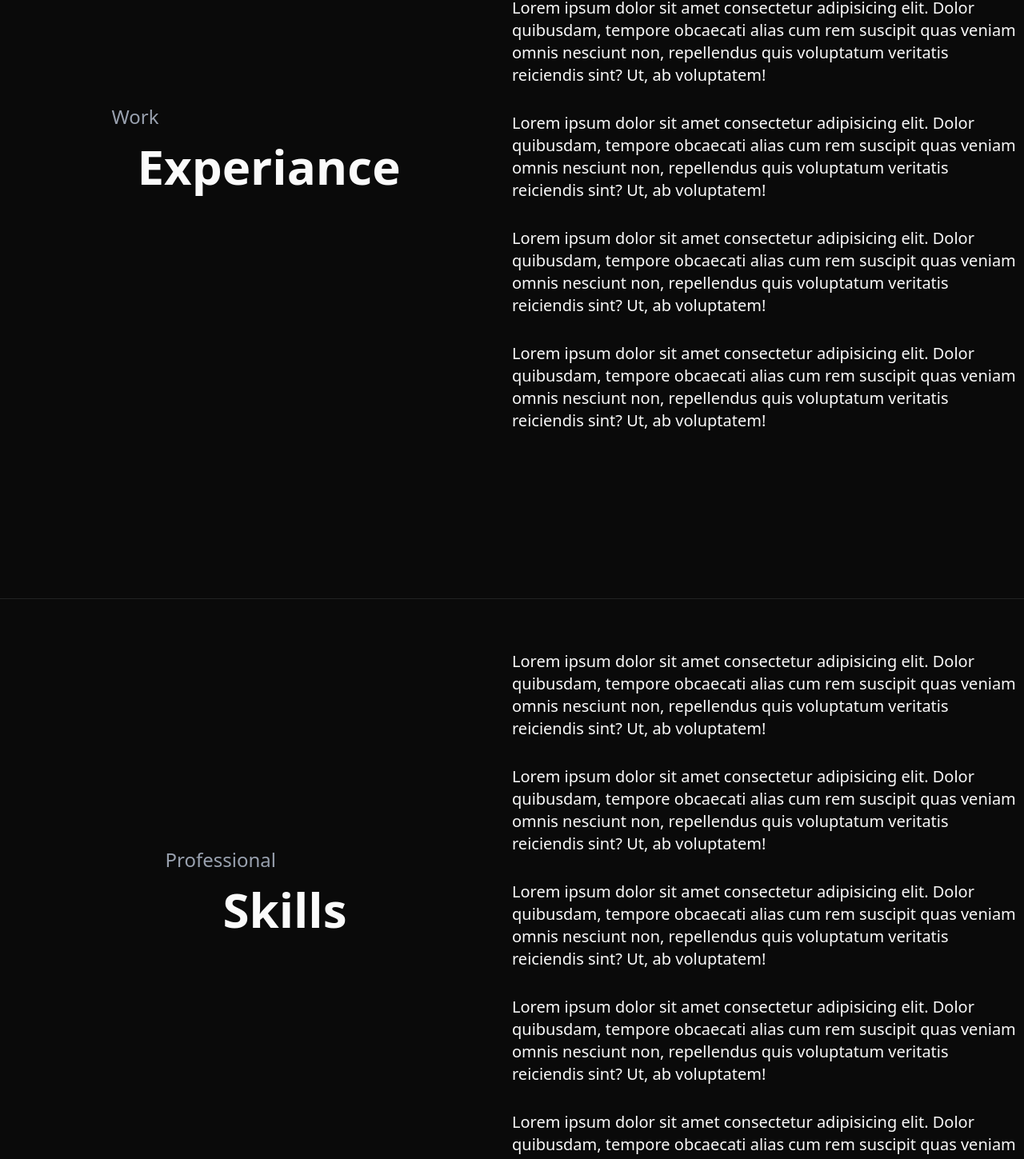
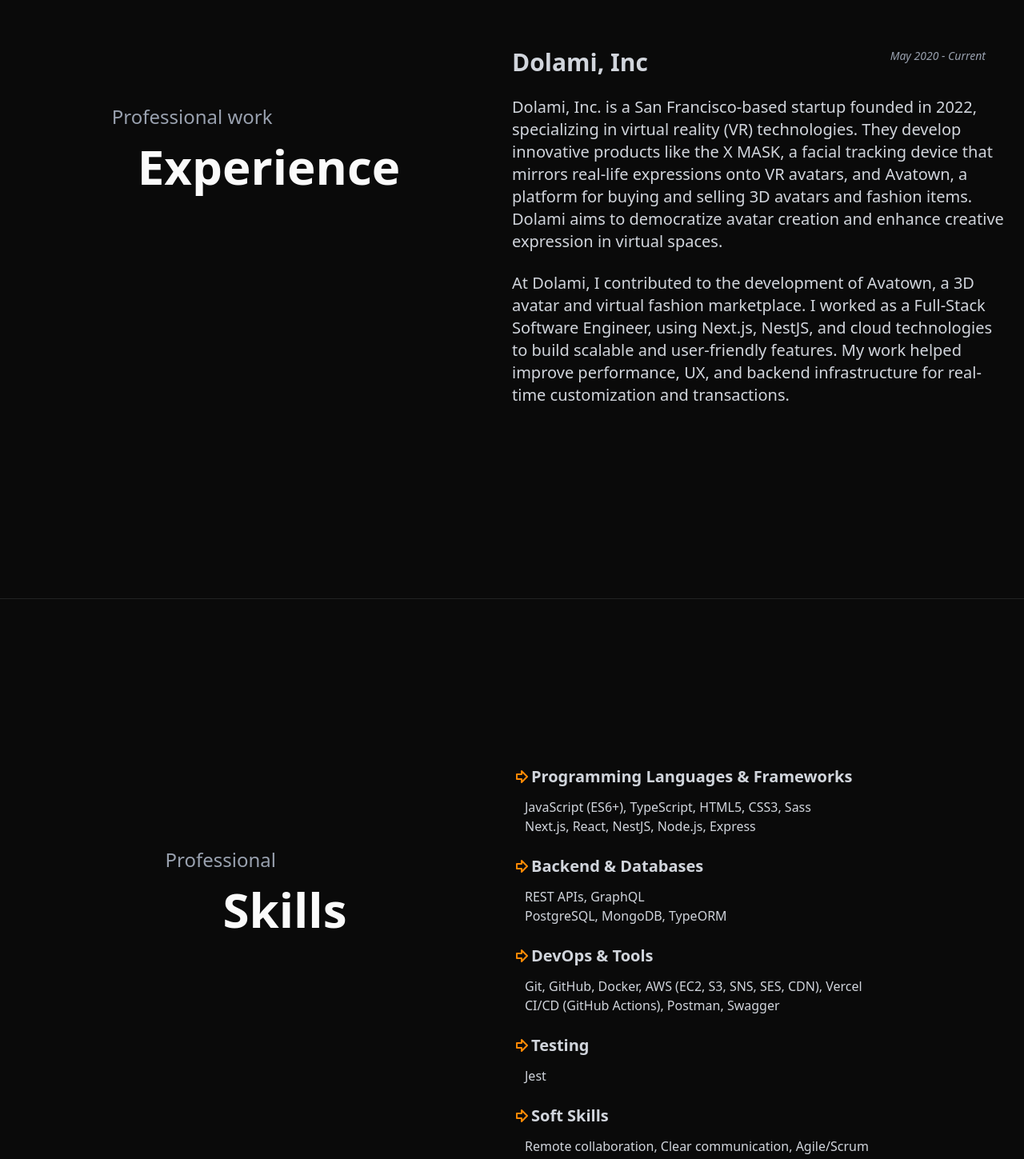
Before and after one commit to sajib-hosen/sajib, a Next.js app: page / in a window 1280 px wide. Shown: the part 1117-2566 px from the top of the page at 80% size. Built offline with nearby package versions, Linux system fonts and the light colour scheme.

Commit message:
working on writing cntext

```diff
--- a/app/layout.tsx
+++ b/app/layout.tsx
@@ -14,9 +14,9 @@
 });
 
 export const metadata: Metadata = {
-  title: "Sajib Hosen - Web Developer",
+  title: "Sajib Hosen - Software Engineer",
   description:
-    "Sajib Hosen, portfolio, web developer, MERN developer, next.js, nest.js, performance optimization",
+    "Sajib Hosen, portfolio, web developer, Software Engineer, MERN developer, next.js, nest.js, performance optimization",
 };
 
 export default function RootLayout({
--- a/app/page.tsx
+++ b/app/page.tsx
@@ -2,6 +2,8 @@
 
 import TimeStamp from "@/components/shared/time-stamp";
 import { MY_NAME } from "@/constents";
+import { ArrowBigRight } from "lucide-react";
+import Link from "next/link";
 import React from "react";
 
 const EachBlok = ({
@@ -20,7 +22,7 @@
       </div>
 
       <div className=" w-1/2 min-h-screen flex items-center ">
-                <div className="space-y-16">{right}</div>
+        <div className="space-y-16 pr-4 text-gray-300">{right}</div>
       </div>
     </div>
   );
@@ -34,15 +36,13 @@
           <div className=" space-y-4">
             <h1 className=" text-2xl ">Hello There,</h1>
             <p className="text-6xl font-bold">{MY_NAME}</p>
-                        <p className=" text-gray-400 text-xl italic">
-                            - Software Engineer
-                        </p>
+            <p className=" text-gray-400 text-xl italic">- Software Engineer</p>
           </div>
         }
         right={
           <>
-                        <h1 className=" text-2xl text-gray-400 italic ">
-                            <span className="">&quot;</span>
+            <h1 className=" text-2xl text-gray-300 italic ">
+              <span className="text-2xl text-white px-2">&quot;</span>
               {`I'm a Software Engineer with 3 years of experience
                             building scalable and high-performance web
                             applications. I specialize in modern
@@ -54,8 +54,8 @@
                             applications. I've worked remotely with
                             international teams and thrive in fast-paced,
                             collaborative environments.`}
+              <span className="text-2xl text-white px-2">&quot;</span>
             </h1>
-                        <span>&quot;</span>
           </>
         }
       />
@@ -63,45 +63,127 @@
       <EachBlok
         left={
           <div className=" space-y-4">
-                        <h1 className=" text-2xl text-gray-400 ">Work</h1>
-                        <p className="text-6xl font-bold pl-8">Experiance</p>
+            <h1 className=" text-2xl text-gray-400 ">Professional work</h1>
+            <p className="text-6xl font-bold pl-8">Experience</p>
           </div>
         }
         right={
-                    <>
-                        {[...Array(4)].map((_, index) => (
-                            <p key={index} className="mb-8 text-xl">
-                                Lorem ipsum dolor sit amet consectetur
-                                adipisicing elit. Dolor quibusdam, tempore
-                                obcaecati alias cum rem suscipit quas veniam
-                                omnis nesciunt non, repellendus quis voluptatum
-                                veritatis reiciendis sint? Ut, ab voluptatem!
+          <div className=" space-y-10 text-gray-300">
+            <div className=" space-y-6">
+              <div className=" flex justify-between ">
+                <Link href={"https://www.dolami.co/"}>
+                  <h1 className=" text-3xl font-bold">Dolami, Inc</h1>
+                </Link>
+                <p className=" text-sm text-gray-400 italic pr-8">
+                  May 2020 - Current
                 </p>
-                        ))}
-                    </>
+              </div>
+              <p className=" text-xl">
+                Dolami, Inc. is a San Francisco-based startup founded in 2022,
+                specializing in virtual reality (VR) technologies. They develop
+                innovative products like the X MASK, a facial tracking device
+                that mirrors real-life expressions onto VR avatars, and{" "}
+                <Link href={"https://goavatown.com/en"}>Avatown</Link>, a
+                platform for buying and selling 3D avatars and fashion items.
+                Dolami aims to democratize avatar creation and enhance creative
+                expression in virtual spaces.
+              </p>
+              <p className=" text-xl">
+                At Dolami, I contributed to the development of{" "}
+                <Link href={"https://goavatown.com/en"}>Avatown</Link>, a 3D
+                avatar and virtual fashion marketplace. I worked as a Full-Stack
+                Software Engineer, using Next.js, NestJS, and cloud technologies
+                to build scalable and user-friendly features. My work helped
+                improve performance, UX, and backend infrastructure for
+                real-time customization and transactions.
+              </p>
+            </div>
+          </div>
         }
       />
 
       <EachBlok
         left={
           <div className=" space-y-4">
-                        <h1 className="text-2xl text-gray-400 ">
-                            Professional
-                        </h1>
+            <h1 className="text-2xl text-gray-400 ">Professional</h1>
             <p className="text-6xl font-bold pl-18">Skills</p>
           </div>
         }
         right={
           <>
-                        {[...Array(10)].map((_, index) => (
-                            <p key={index} className="mb-8 text-xl">
-                                Lorem ipsum dolor sit amet consectetur
-                                adipisicing elit. Dolor quibusdam, tempore
-                                obcaecati alias cum rem suscipit quas veniam
-                                omnis nesciunt non, repellendus quis voluptatum
-                                veritatis reiciendis sint? Ut, ab voluptatem!
-                            </p>
-                        ))}
+            <div className=" space-y-6">
+              <div className=" space-y-3">
+                <h1 className=" font-bold flex items-center">
+                  <ArrowBigRight className=" text-orange-400" />{" "}
+                  <span className=" text-xl">
+                    Programming Languages & Frameworks
+                  </span>
+                </h1>
+                <ul className=" ml-4">
+                  <li className=" ">
+                    <span>
+                      JavaScript (ES6+), TypeScript, HTML5, CSS3, Sass
+                    </span>
+                  </li>
+                  <li>Next.js, React, NestJS, Node.js, Express</li>
+                </ul>
+              </div>
+
+              <div className=" space-y-3">
+                <h1 className=" font-bold flex items-center">
+                  <ArrowBigRight className=" text-orange-400" />{" "}
+                  <span className=" text-xl">Backend & Databases</span>
+                </h1>
+                <ul className=" ml-4">
+                  <li className=" ">
+                    <span>REST APIs, GraphQL</span>
+                  </li>
+                  <li>PostgreSQL, MongoDB, TypeORM</li>
+                </ul>
+              </div>
+
+              <div className=" space-y-3">
+                <h1 className=" font-bold flex items-center">
+                  <ArrowBigRight className=" text-orange-400" />{" "}
+                  <span className=" text-xl">DevOps & Tools</span>
+                </h1>
+                <ul className=" ml-4">
+                  <li className=" ">
+                    <span>
+                      Git, GitHub, Docker, AWS (EC2, S3, SNS, SES, CDN), Vercel
+                    </span>
+                  </li>
+                  <li>CI/CD (GitHub Actions), Postman, Swagger</li>
+                </ul>
+              </div>
+
+              <div className=" space-y-3">
+                <h1 className=" font-bold flex items-center">
+                  <ArrowBigRight className=" text-orange-400" />{" "}
+                  <span className=" text-xl">Testing</span>
+                </h1>
+                <ul className=" ml-4">
+                  <li className=" ">
+                    <span>Jest</span>
+                  </li>
+                </ul>
+              </div>
+
+              <div className=" space-y-3">
+                <h1 className=" font-bold flex items-center">
+                  <ArrowBigRight className=" text-orange-400" />{" "}
+                  <span className=" text-xl">Soft Skills</span>
+                </h1>
+                <ul className=" ml-4">
+                  <li className=" ">
+                    <span>
+                      Remote collaboration, Clear communication, Agile/Scrum
+                    </span>
+                  </li>
+                  <li>Code quality, Attention to detail</li>
+                </ul>
+              </div>
+            </div>
           </>
         }
       />
@@ -117,11 +199,10 @@
           <>
             {[...Array(10)].map((_, index) => (
               <p key={index} className="mb-8 text-xl">
-                                Lorem ipsum dolor sit amet consectetur
-                                adipisicing elit. Dolor quibusdam, tempore
-                                obcaecati alias cum rem suscipit quas veniam
-                                omnis nesciunt non, repellendus quis voluptatum
-                                veritatis reiciendis sint? Ut, ab voluptatem!
+                Lorem ipsum dolor sit amet consectetur adipisicing elit. Dolor
+                quibusdam, tempore obcaecati alias cum rem suscipit quas veniam
+                omnis nesciunt non, repellendus quis voluptatum veritatis
+                reiciendis sint? Ut, ab voluptatem!
               </p>
             ))}
           </>
--- a/components/shared/time-stamp.tsx
+++ b/components/shared/time-stamp.tsx
@@ -1,8 +1,7 @@
 const TimeStamp = () => {
   return (
-    <div className=" text-gray-400 fixed bottom-8 right-8">
-      <p className=" text-right text-sm">Last update</p>
-      <p className="text-sm">{new Date().toDateString()}</p>
+    <div className=" text-gray-400 fixed bottom-4 right-4">
+      <p className="text-[10px]">Updated: {new Date().toDateString()}</p>
     </div>
   );
 };
--- a/components/shared/top-nav.tsx
+++ b/components/shared/top-nav.tsx
@@ -7,7 +7,7 @@
     <div className="sticky top-0 z-50 ">
       <nav className="backdrop-blur-[4px] bg-black/30 content-w flex items-center justify-between gap-4 p-4">
         <Link href={"/"}>
-          <div className="flex items-center space-x-4">
+          <div className="flex items-center space-x-1">
             <Image
               src={SAJIB_ICON}
               width={40}
@@ -15,7 +15,13 @@
               className=" rounded-full"
               alt="sajib"
             />
-            <h1 className="text-3xl">{MY_NAME}</h1>
+
+            <div className=" border-l pl-1">
+              <h1 className="text-2xl font-bold text-orange-500">{MY_NAME}</h1>
+              {/* <p className=" text-gray-400 text-[10px] italic">
+                - Software Engineer
+              </p> */}
+            </div>
           </div>
         </Link>
         <ul className=" flex space-x-6 text-xl">
```
Lines whose indentation alone changed are shown as unchanged.
